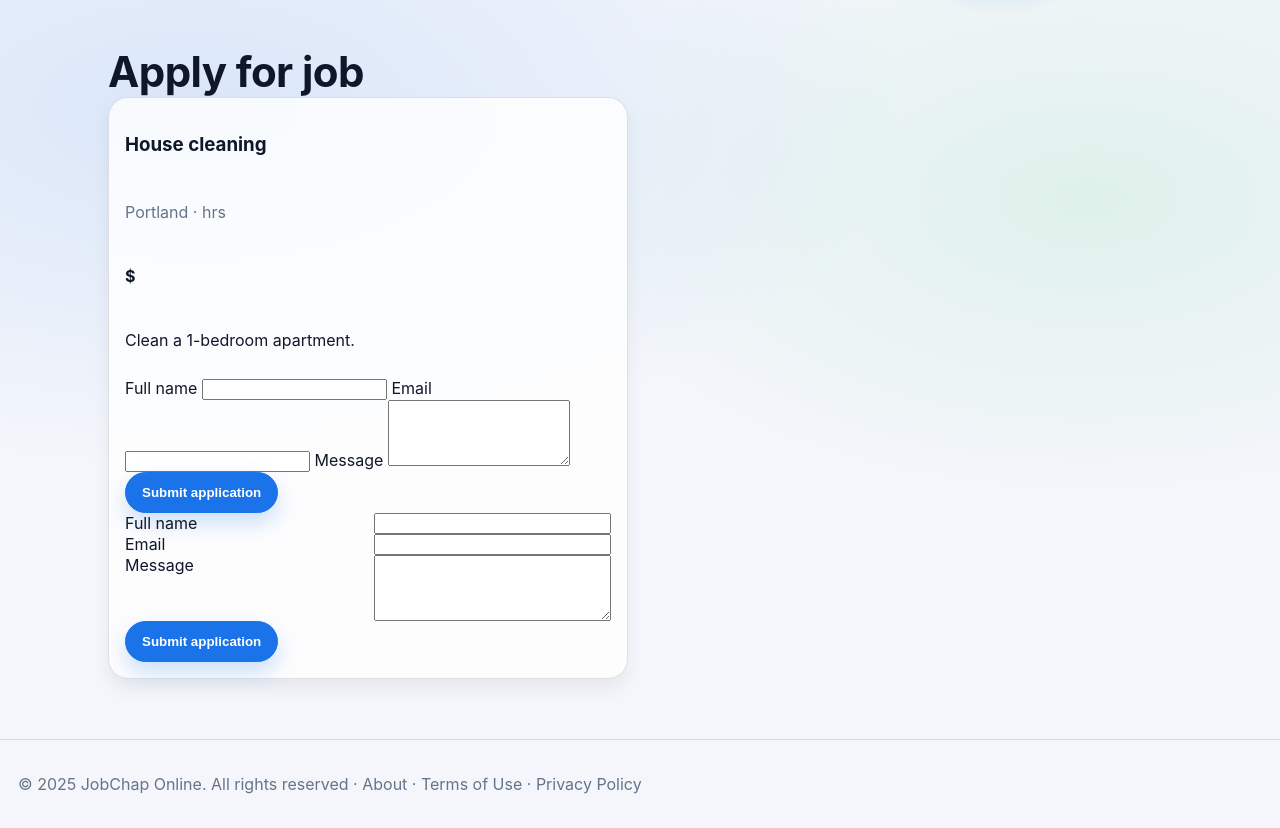
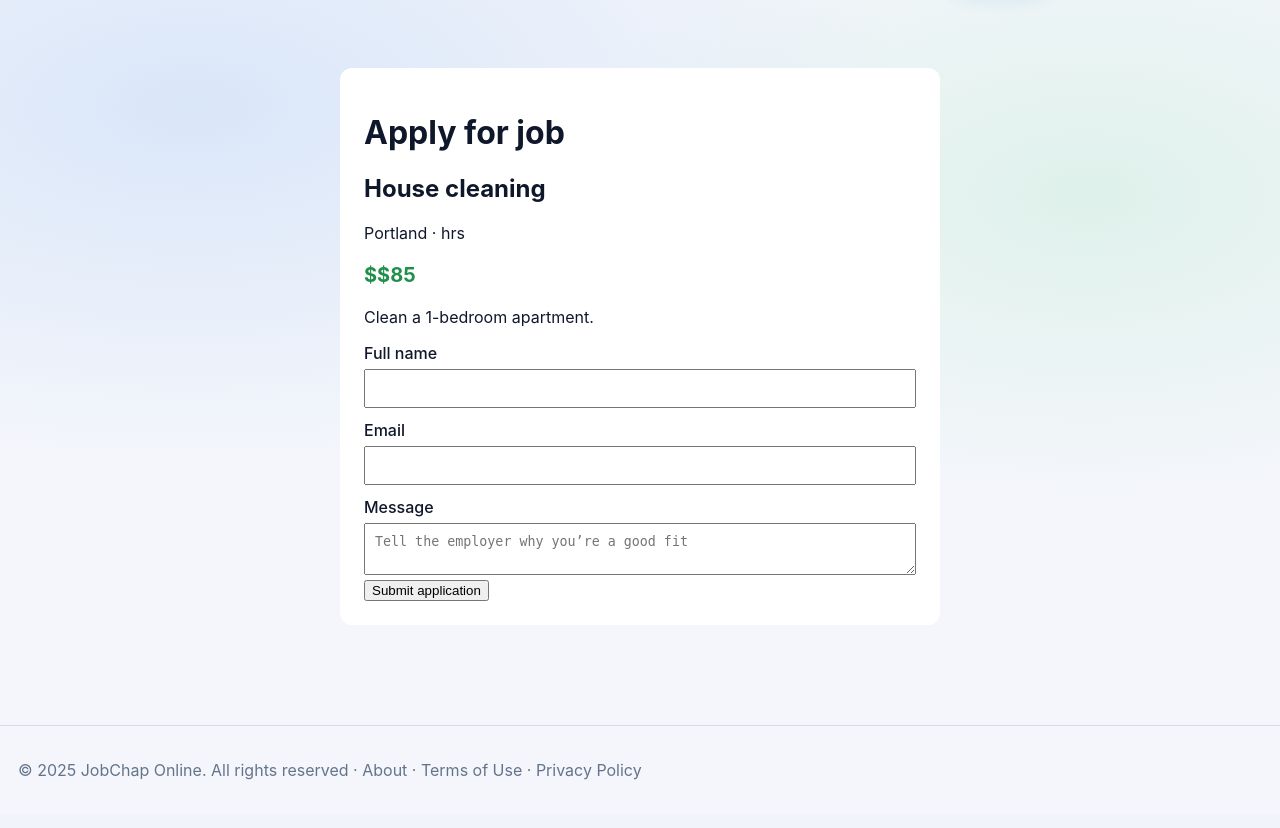
Before and after one commit to channo2025/Fastwork, a FastAPI app: page /apply/1 in a window 1280 px wide. Shown: the part 71-899 px from the top of the page. After the commit the page ends 851 px from the top, so only its background shows below. Run offline with FastAPI, Linux system fonts and the light colour scheme.

Commit message:
Fix apply page duplicate form and clean UI

```diff
--- a/static/style.css
+++ b/static/style.css
@@ -245,3 +245,30 @@ a{color:inherit; text-decoration:none}
   .headline{font-size:38px}
   .form-row{grid-template-columns:1fr}
 }
+
+.apply-card {
+  max-width: 600px;
+  margin: 40px auto;
+  padding: 24px;
+  background: #fff;
+  border-radius: 12px;
+}
+
+.apply-card label {
+  display: block;
+  margin-top: 12px;
+  font-weight: 500;
+}
+
+.apply-card input,
+.apply-card textarea {
+  width: 100%;
+  padding: 10px;
+  margin-top: 6px;
+}
+
+.job-pay {
+  font-size: 20px;
+  font-weight: bold;
+  color: #1f8f4a;
+}
--- a/templates/apply.html
+++ b/templates/apply.html
@@ -1,51 +1,28 @@
 {% extends "base.html" %}
+{% block content %}
 
-{% block title %}Apply — JobChap{% endblock %}
-
-{% block content %}
-<section class="page">
+<div class="apply-card">
   <h1>Apply for job</h1>
 
-  <div class="card" style="max-width:520px;">
-    <h3>{{ job.title }}</h3>
-    <p class="muted">{{ job.location }} · {{ job.hours }} hrs</p>
-    <p><strong>${{ job.price }}</strong></p>
-    <p>{{ job.description }}</p>
+  <h2>{{ job.title }}</h2>
+  <p class="job-meta">{{ job.location }} · {{ job.hours }} hrs</p>
+  <p class="job-pay">${{ job.pay }}</p>
+  <p class="job-desc">{{ job.description }}</p>
 
-    <form method="post" action="#">
-      <label>Full name</label>
-      <input type="text" required>
-
-      <label>Email</label>
-      <input type="email" required>
-
-      <label>Message</label>
-      <textarea rows="4"></textarea>
-
-      <button class="btn primary" type="submit">
-        Submit application
-      </button>
-    <form method="post" action="/apply/{{ job['id'] }}" class="apply-form">
-  <div class="form-row">
+  <form method="post" action="/apply/{{ job.id }}">
     <label>Full name</label>
     <input type="text" name="full_name" required>
-  </div>
 
-  <div class="form-row">
     <label>Email</label>
     <input type="email" name="email" required>
-  </div>
 
-  <div class="form-row">
     <label>Message</label>
-    <textarea name="message" rows="4" required></textarea>
-  </div>
+    <textarea name="message" placeholder="Tell the employer why you’re a good fit"></textarea>
 
-  <button class="btn primary" type="submit">Submit application</button>
-    </form>
+    <button type="submit" class="btn-primary">
+      Submit application
+    </button>
+  </form>
+</div>
 
-
-    </form>
-  </div>
-</section>
 {% endblock %}
```
